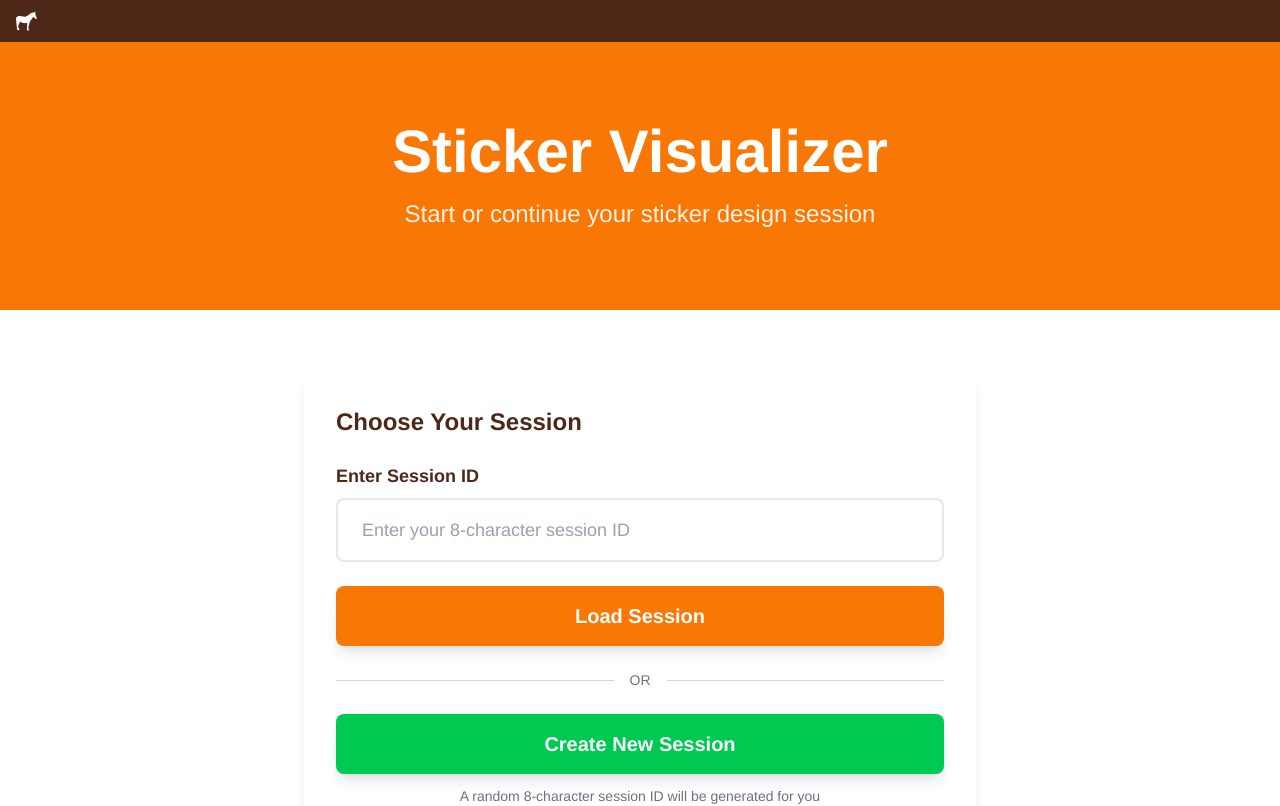
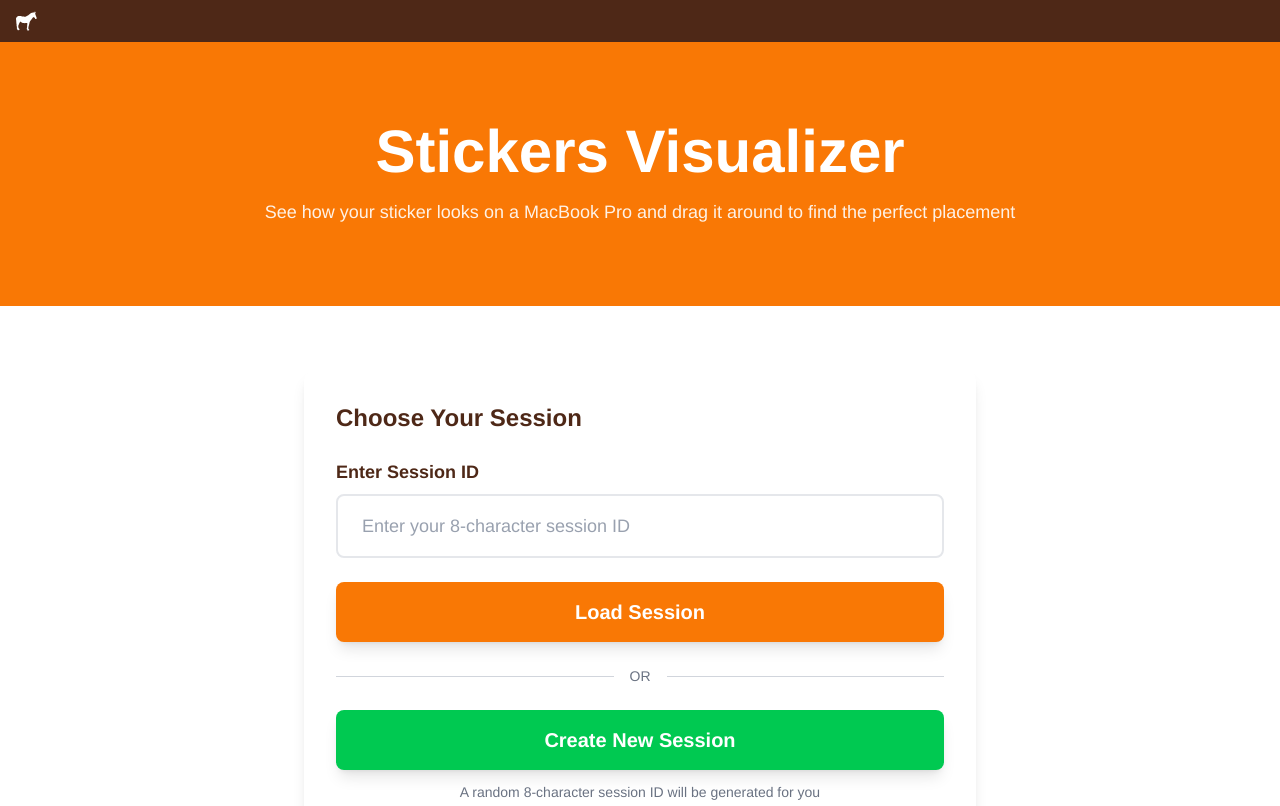
Before and after one commit to naplr/sticker-mule-proto, a Next.js app in the folder client/: page / in a window 1280 px wide. Shown: the top 806 px of the page. Built offline with nearby package versions, Linux system fonts and the light colour scheme.

Commit message:
Refactor Hero section

```diff
--- /dev/null
+++ b/client/src/app/components/Hero.tsx
@@ -0,0 +1,18 @@
+'use client';
+
+export default function Hero() {
+  return (
+    <div className="bg-sticker-orange">
+      <div className="container mx-auto px-4 py-16 md:py-20">
+        <div className="text-center text-white">
+          <h1 className="text-4xl md:text-6xl font-bold mb-4">
+            Stickers Visualizer
+          </h1>
+          <p className="text-base md:text-lg font-medium opacity-90">
+            See how your sticker looks on a MacBook Pro and drag it around to find the perfect placement
+          </p>
+        </div>
+      </div>
+    </div>
+  )
+}
--- a/client/src/app/page.tsx
+++ b/client/src/app/page.tsx
@@ -2,6 +2,7 @@
 
 import { useState } from 'react';
 import { useRouter } from 'next/navigation';
+import Hero from '@/app/components/Hero';
 import { ErrorIcon, LoadingIcon } from '@/app/components/svgs';
 
 function generateRandomSessionId(): string {
@@ -50,19 +51,7 @@ export default function Home() {
 
   return (
     <div className="min-h-screen bg-white">
-      {/* Orange Header Section */}
-      <div className="bg-sticker-orange">
-        <div className="container mx-auto px-4 py-16 md:py-20">
-          <div className="text-center text-white">
-            <h1 className="text-4xl md:text-6xl font-bold mb-4">
-              Sticker Visualizer
-            </h1>
-            <p className="text-xl md:text-2xl font-medium opacity-90">
-              Start or continue your sticker design session
-            </p>
-          </div>
-        </div>
-      </div>
+      <Hero />
 
       <div className="container mx-auto px-4 py-16">
         <div className="max-w-2xl mx-auto">
--- a/client/src/app/visualizer/page.tsx
+++ b/client/src/app/visualizer/page.tsx
@@ -1,7 +1,8 @@
 'use client';
 
+import { useEffect, useState, Suspense } from 'react';
 import { useSearchParams, useRouter } from 'next/navigation';
-import { useEffect, useState, Suspense } from 'react';
+import Hero from '@/app/components/Hero';
 import StickerVisualizer from './components/StickerVisualizer';
 
 function VisualizerContent() {
@@ -22,18 +23,7 @@ function VisualizerContent() {
 
   return (
     <div className="min-h-screen bg-white">
-      <div className="bg-sticker-orange">
-        <div className="container mx-auto px-4 py-16 md:py-20">
-          <div className="text-center text-white">
-            <h1 className="text-4xl md:text-6xl font-bold mb-4">
-              Stickers Visualizer
-            </h1>
-            <p className="text-base md:text-lg font-medium opacity-90">
-              See how your sticker looks on a MacBook Pro and drag it around to find the perfect placement
-            </p>
-          </div>
-        </div>
-      </div>
+      <Hero />
 
       {loading && (
         <div className="container text-center mx-auto px-4 py-16">
```
